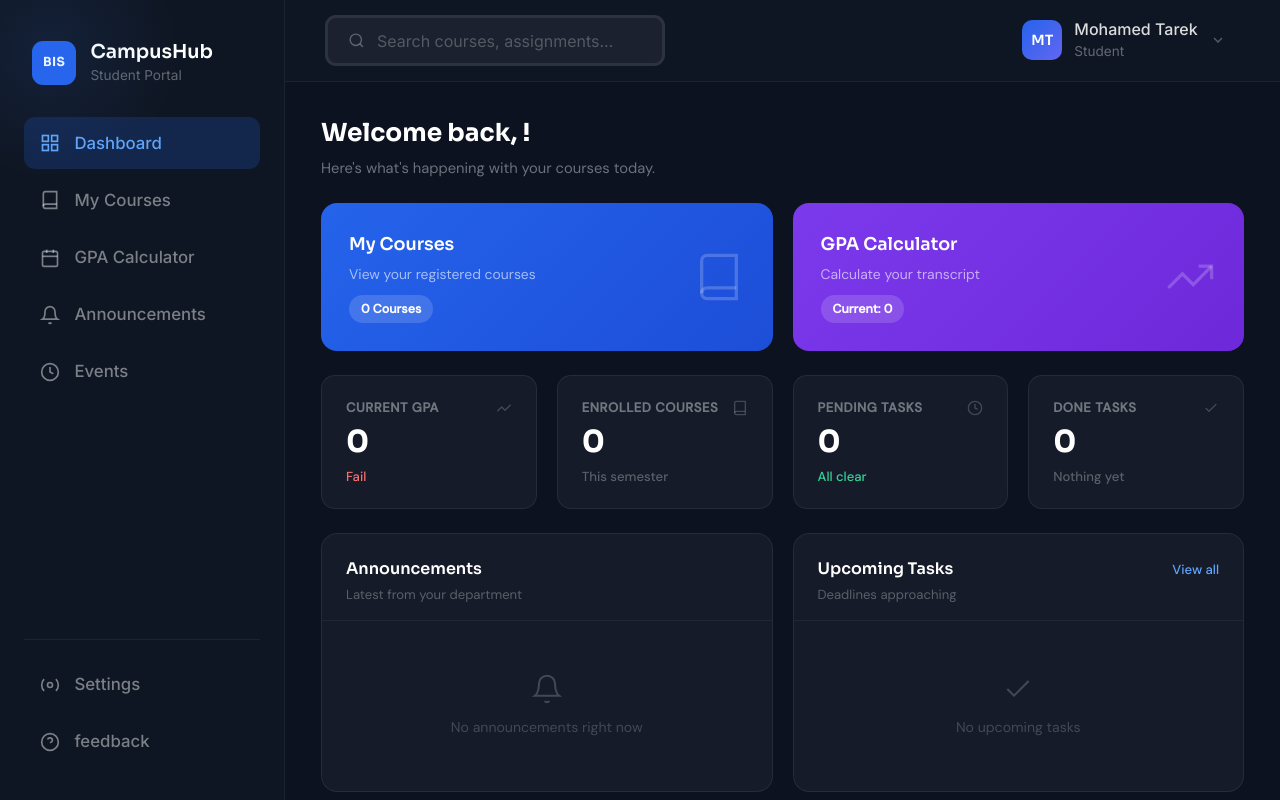
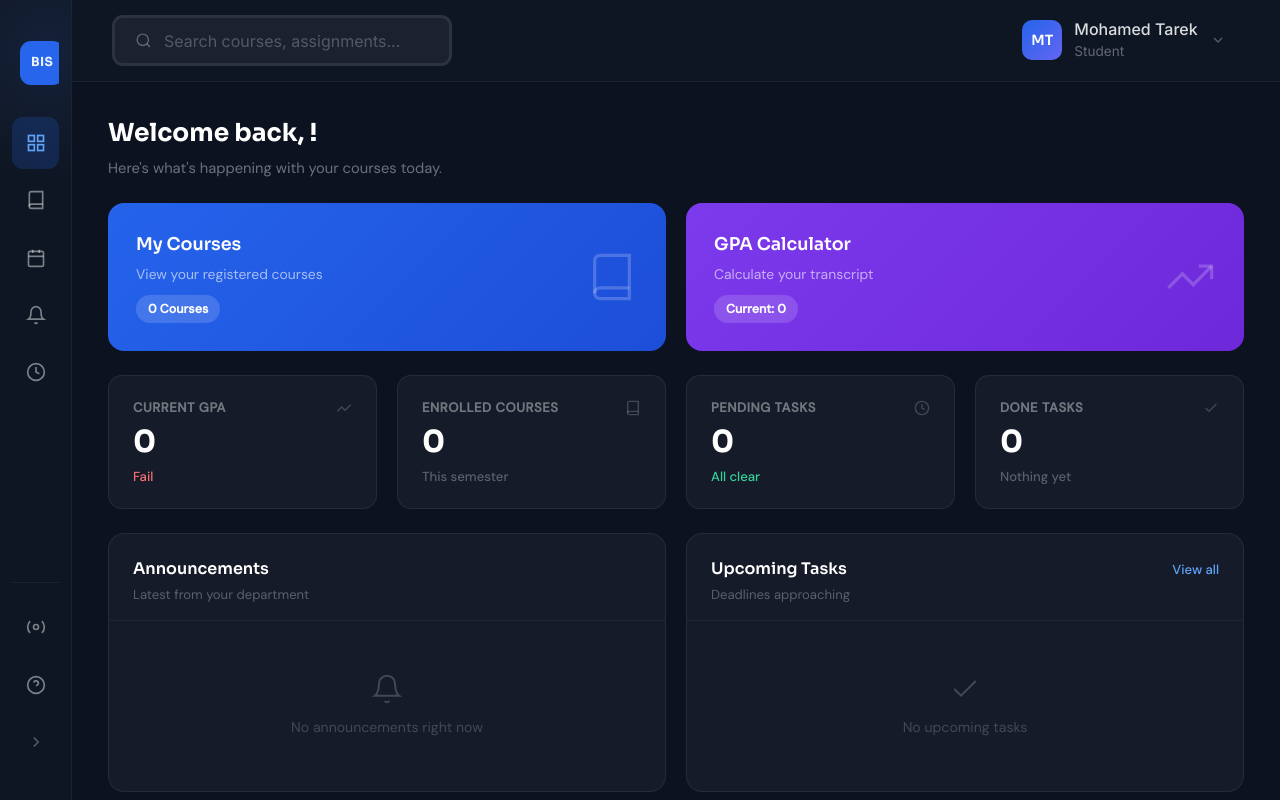
Before and after one commit to Mohamed-tarek107/Campus-Hub, an Angular app in the folder frontend/: page /dashboard in a window 1280 px wide. Built offline with nearby package versions, Linux system fonts and the light colour scheme.

Commit message:
Minor changes in navs

```diff
--- a/frontend/src/app/components/sidenav/sidenav.component.css
+++ b/frontend/src/app/components/sidenav/sidenav.component.css
@@ -17,6 +17,14 @@
   position: relative;
   border-right: 1px solid rgba(255,255,255,.06);
   overflow: hidden;
+  transition: width .3s cubic-bezier(.4,0,.2,1),
+              padding .3s cubic-bezier(.4,0,.2,1);
+}
+
+/* ── Collapsed state ─────────────────────────────────── */
+.sidenav.collapsed {
+  width: 72px;
+  padding: 2rem .75rem;
 }
 
 .sidenav::before {
@@ -34,6 +42,8 @@
   align-items: center;
   gap: .9rem;
   padding: .5rem .5rem 2rem;
+  overflow: hidden;
+  white-space: nowrap;
 }
 
 .brand-icon {
@@ -51,13 +61,17 @@
 .brand-text {
   display: flex;
   flex-direction: column;
+  opacity: 1;
+  transition: opacity .2s ease;
+  overflow: hidden;
 }
+
+.collapsed .brand-text { opacity: 0; pointer-events: none; }
 
 .brand-name {
   font-family: 'Sora', sans-serif;
   font-weight: 600; font-size: 1.2rem;
-  color: white;
-  line-height: 1.2;
+  color: white; line-height: 1.2;
 }
 
 .brand-sub {
@@ -73,6 +87,7 @@
   display: flex;
   flex-direction: column;
   gap: .3rem;
+  overflow: hidden;
 }
 
 .nav-item {
@@ -85,8 +100,17 @@
   color: rgba(255,255,255,.45);
   font-size: 1.05rem;
   font-weight: 500;
-  transition: background .2s, color .2s;
+  transition: background .2s, color .2s, padding .3s;
   cursor: pointer;
+  white-space: nowrap;
+  overflow: hidden;
+}
+
+/* Center icons when collapsed */
+.collapsed .nav-item {
+  padding: .85rem;
+  justify-content: center;
+  gap: 0;
 }
 
 .nav-item svg {
@@ -94,6 +118,14 @@
   flex-shrink: 0;
   transition: color .2s;
 }
+
+.nav-item span {
+  opacity: 1;
+  transition: opacity .15s ease;
+  overflow: hidden;
+}
+
+.collapsed .nav-item span { opacity: 0; width: 0; }
 
 .nav-item:hover {
   background: rgba(255,255,255,.06);
@@ -112,6 +144,7 @@
   display: flex;
   flex-direction: column;
   gap: .3rem;
+  overflow: hidden;
 }
 
 .divider-line {
@@ -119,3 +152,47 @@
   background: rgba(255,255,255,.06);
   margin: .85rem 0;
 }
+
+/* ── Collapse Button ─────────────────────────────────── */
+.collapse-btn {
+  display: flex;
+  align-items: center;
+  gap: .9rem;
+  padding: .85rem 1rem;
+  border-radius: 11px;
+  background: none;
+  border: none;
+  color: rgba(255,255,255,.3);
+  font-size: 1.05rem;
+  font-weight: 500;
+  font-family: 'Inter', sans-serif;
+  cursor: pointer;
+  width: 100%;
+  white-space: nowrap;
+  overflow: hidden;
+  transition: background .2s, color .2s, padding .3s;
+}
+
+.collapsed .collapse-btn {
+  padding: .85rem;
+  justify-content: center;
+  gap: 0;
+}
+
+.collapse-btn span {
+  opacity: 1;
+  transition: opacity .15s ease;
+}
+
+.collapsed .collapse-btn span { opacity: 0; width: 0; }
+
+.collapse-btn svg {
+  width: 18px; height: 18px;
+  flex-shrink: 0;
+  transition: color .2s;
+}
+
+.collapse-btn:hover {
+  background: rgba(255,255,255,.05);
+  color: rgba(255,255,255,.6);
+}
--- a/frontend/src/app/components/sidenav/sidenav.component.html
+++ b/frontend/src/app/components/sidenav/sidenav.component.html
@@ -1,4 +1,4 @@
-<nav class="sidenav">
+<nav class="sidenav" [class.collapsed]="isCollapsed">
 
   <div class="sidenav-brand">
     <div class="brand-icon">BIS</div>
@@ -10,7 +10,7 @@
 
   <ul class="nav-links">
     <li>
-      <a routerLink="/dashboard" routerLinkActive="active" class="nav-item">
+      <a routerLink="/dashboard" routerLinkActive="active" class="nav-item" [title]="isCollapsed ? 'Dashboard' : ''">
         <svg viewBox="0 0 24 24" fill="none" stroke="currentColor" stroke-width="2">
           <rect x="3" y="3" width="7" height="7"/><rect x="14" y="3" width="7" height="7"/>
           <rect x="14" y="14" width="7" height="7"/><rect x="3" y="14" width="7" height="7"/>
@@ -19,7 +19,7 @@
       </a>
     </li>
     <li>
-      <a routerLink="/myCourses" routerLinkActive="active" class="nav-item">
+      <a routerLink="/myCourses" routerLinkActive="active" class="nav-item" [title]="isCollapsed ? 'My Courses' : ''">
         <svg viewBox="0 0 24 24" fill="none" stroke="currentColor" stroke-width="2">
           <path d="M4 19.5A2.5 2.5 0 0 1 6.5 17H20"/><path d="M6.5 2H20v20H6.5A2.5 2.5 0 0 1 4 19.5v-15A2.5 2.5 0 0 1 6.5 2z"/>
         </svg>
@@ -27,7 +27,7 @@
       </a>
     </li>
     <li>
-      <a routerLink="/gpaCalculator" routerLinkActive="active" class="nav-item">
+      <a routerLink="/gpaCalculator" routerLinkActive="active" class="nav-item" [title]="isCollapsed ? 'GPA Calculator' : ''">
         <svg viewBox="0 0 24 24" fill="none" stroke="currentColor" stroke-width="2">
           <rect x="3" y="4" width="18" height="18" rx="2"/><line x1="16" y1="2" x2="16" y2="6"/>
           <line x1="8" y1="2" x2="8" y2="6"/><line x1="3" y1="10" x2="21" y2="10"/>
@@ -36,7 +36,7 @@
       </a>
     </li>
     <li>
-      <a routerLink="/announcements" routerLinkActive="active" class="nav-item">
+      <a routerLink="/announcements" routerLinkActive="active" class="nav-item" [title]="isCollapsed ? 'Announcements' : ''">
         <svg viewBox="0 0 24 24" fill="none" stroke="currentColor" stroke-width="2">
           <path d="M18 8A6 6 0 0 0 6 8c0 7-3 9-3 9h18s-3-2-3-9"/>
           <path d="M13.73 21a2 2 0 0 1-3.46 0"/>
@@ -45,7 +45,7 @@
       </a>
     </li>
     <li>
-      <a routerLink="/events" routerLinkActive="active" class="nav-item">
+      <a routerLink="/events" routerLinkActive="active" class="nav-item" [title]="isCollapsed ? 'Events' : ''">
         <svg viewBox="0 0 24 24" fill="none" stroke="currentColor" stroke-width="2">
           <circle cx="12" cy="12" r="10"/><polyline points="12 6 12 12 16 14"/>
         </svg>
@@ -56,20 +56,29 @@
 
   <div class="nav-bottom">
     <div class="divider-line"></div>
-    <a routerLink="/settings" routerLinkActive="active" class="nav-item">
+    <a routerLink="/settings" routerLinkActive="active" class="nav-item" [title]="isCollapsed ? 'Settings' : ''">
       <svg viewBox="0 0 24 24" fill="none" stroke="currentColor" stroke-width="2">
         <circle cx="12" cy="12" r="3"/>
         <path d="M19.07 4.93a10 10 0 0 1 0 14.14M4.93 4.93a10 10 0 0 0 0 14.14"/>
       </svg>
       <span>Settings</span>
     </a>
-    <a routerLink="/feedback" routerLinkActive="active" class="nav-item">
+    <a routerLink="/feedback" routerLinkActive="active" class="nav-item" [title]="isCollapsed ? 'Feedback' : ''">
       <svg viewBox="0 0 24 24" fill="none" stroke="currentColor" stroke-width="2">
         <circle cx="12" cy="12" r="10"/>
         <path d="M9.09 9a3 3 0 0 1 5.83 1c0 2-3 3-3 3"/><line x1="12" y1="17" x2="12.01" y2="17"/>
       </svg>
-      <span>feedback</span>
+      <span>Feedback</span>
     </a>
+
+    <!-- Toggle button -->
+    <button class="collapse-btn" (click)="toggle()" [title]="isCollapsed ? 'Expand' : 'Collapse'">
+      <svg viewBox="0 0 24 24" fill="none" stroke="currentColor" stroke-width="2">
+        <polyline *ngIf="!isCollapsed" points="15 18 9 12 15 6"/>
+        <polyline *ngIf="isCollapsed"  points="9 18 15 12 9 6"/>
+      </svg>
+      <span>Collapse</span>
+    </button>
   </div>
 
 </nav>
--- a/frontend/src/app/components/sidenav/sidenav.component.ts
+++ b/frontend/src/app/components/sidenav/sidenav.component.ts
@@ -1,12 +1,17 @@
+import { CommonModule } from '@angular/common';
 import { Component } from '@angular/core';
 import { RouterLink, RouterLinkActive } from '@angular/router';
 
 @Component({
   selector: 'app-sidenav',
-  imports: [RouterLink, RouterLinkActive],
+  imports: [RouterLink, RouterLinkActive, CommonModule],
   templateUrl: './sidenav.component.html',
   styleUrl: './sidenav.component.css',
 })
 export class SidenavComponent {
+  isCollapsed = true;
 
+  toggle(): void {
+    this.isCollapsed = !this.isCollapsed;
+  }
 }
--- a/frontend/src/app/components/uppernav/uppernav.component.html
+++ b/frontend/src/app/components/uppernav/uppernav.component.html
@@ -40,13 +40,7 @@
     <!-- User Dropdown -->
     <div class="dropdown user-dropdown" *ngIf="showUserMenu">
       <p class="dropdown-title">My Account</p>
-      <a routerLink="/profile" class="dropdown-item" (click)="showUserMenu = false">
-        <svg viewBox="0 0 24 24" fill="none" stroke="currentColor" stroke-width="2">
-          <path d="M20 21v-2a4 4 0 0 0-4-4H8a4 4 0 0 0-4 4v2"/>
-          <circle cx="12" cy="7" r="4"/>
-        </svg>
-        Profile
-      </a>
+
       <a routerLink="/settings" class="dropdown-item" (click)="showUserMenu = false">
         <svg viewBox="0 0 24 24" fill="none" stroke="currentColor" stroke-width="2">
           <circle cx="12" cy="12" r="3"/>
```
